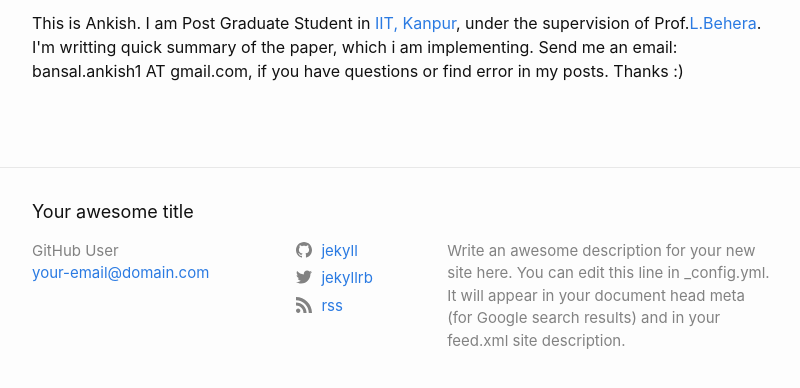
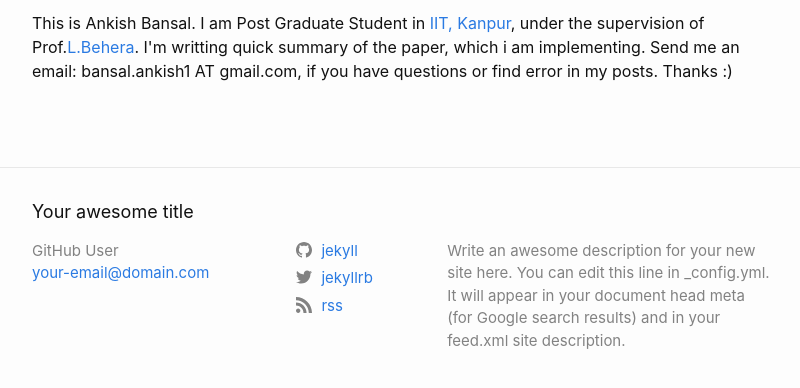
Before and after one commit to ankishb/ankishb.github.io, a Jekyll site: the page built from about.md, in a window 1280 px wide, cut to the strip 488-876 px from the top of the page. Shown: the whole strip, without its empty margins (238-1038 px from the left). Built offline with Jekyll 4.4.1, drawn with Linux system fonts in a browser that asks for light colours.

Commit message:
add about

```diff
--- a/about.md
+++ b/about.md
@@ -8,4 +8,4 @@ permalink: /about/
 
 <p />
 
-<p>This is Ankish. I am Post Graduate Student in <a href="http://home.iitk.ac.in/" target="_blank">IIT, Kanpur</a>, under the supervision of Prof.<a href="http://home.iitk.ac.in/~lbehera/" target="_blank">L.Behera</a>. I'm writting quick summary of the paper, which i am implementing. Send me an email: bansal.ankish1 AT gmail.com, if you have questions or find error in my posts. Thanks :)</p>>
+<p>This is Ankish Bansal. I am Post Graduate Student in <a href="http://home.iitk.ac.in/" target="_blank">IIT, Kanpur</a>, under the supervision of Prof.<a href="http://home.iitk.ac.in/~lbehera/" target="_blank">L.Behera</a>. I'm writting quick summary of the paper, which i am implementing. Send me an email: bansal.ankish1 AT gmail.com, if you have questions or find error in my posts. Thanks :)</p>>
```
